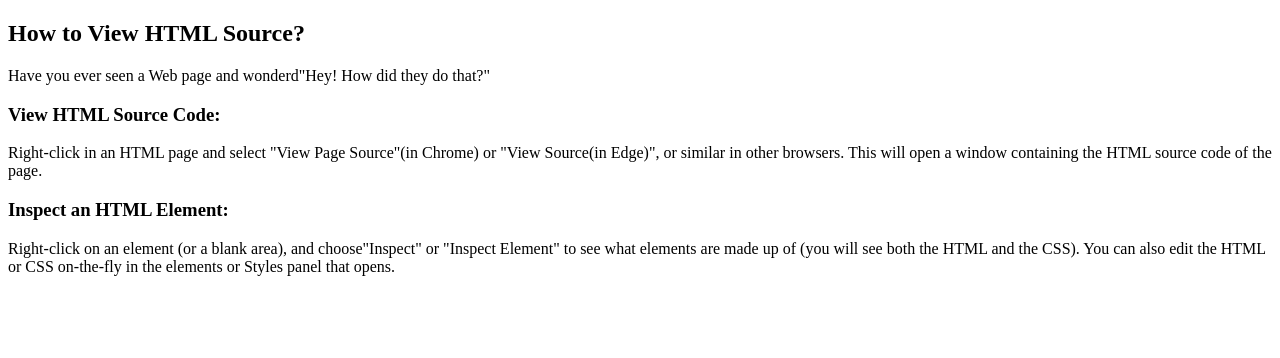
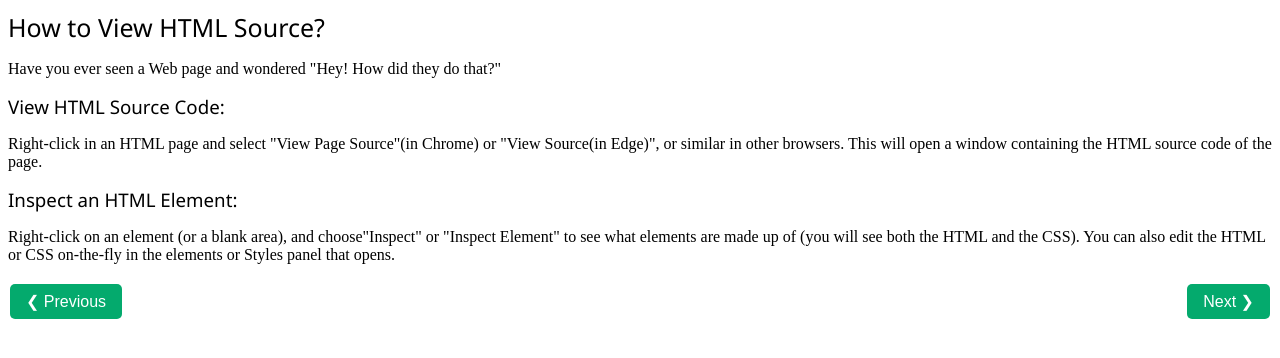
Before and after one commit to ashiacse/Web-Development, a plain HTML site: page index.html in a window 1280 px wide. Drawn offline with Linux system fonts and the light colour scheme.

Commit message:
Add files via upload
Web Development Class 1

```diff
--- a/index.html
+++ b/index.html
@@ -1,15 +1,66 @@
 <!DOCTYPE html>
 <head>
-  <title>Web Development Class 1</title>
+  <title>Web Development Class </title>
+  <style>
+  h2 {
+    font-size: 25px;
+}
+  h1, h2, h3, h4, h5, h6 {
+    font-family: "Segoe UI",Arial,sans-serif;
+    font-weight: 400;
+    margin: 10px 0;
+}
+.button {
+  border: none;
+  color: white;
+  padding: 8px 16px;
+  text-align: center;
+  text-decoration: none;
+  display: inline-block;
+  font-size: 16px;
+  margin: 4px 2px;
+  border-radius: 5px;
+  transition-duration: 0.1s;
+  cursor: pointer;
+}
+  .button1 {
+  float: left;
+  background-color: #04AA6D;
+  color: #ffffff;
+  border-color: #04AA6D;
+  }
+
+  .button1:hover {
+    background-color: #06915e;
+    color: white;
+  }
+
+  .button2 {
+  float: right;
+  background-color: #04AA6D;
+  color: #ffffff;
+  border-color: #04AA6D;
+  }
+
+  .button2:hover {
+    background-color: #06915e;
+    color: white;
+  }
+  </style>
+  </head>
 </head>
 <body>
   <div>
-    <h2> How to View HTML Source? </h2>
-    <p> Have you ever seen a Web page and wonderd"Hey! How did they do that?"</p>
-    <h3>  View HTML Source Code:</h3>
+    <h2> How to View HTML Source?</h2>
+    <p>Have you ever seen a Web page and wondered "Hey! How did they do that?"
+    </p>
+    <h3>View HTML Source Code:</h3>
       <p> Right-click in an HTML page and select "View Page Source"(in Chrome) or "View Source(in Edge)", or similar in other browsers. This will open a window containing the HTML source code of the page.</p>
       <h3>Inspect an HTML Element:</h3>
       <p>Right-click on an element (or a blank area), and choose"Inspect" or "Inspect Element" to see what elements are made up of (you will see both the HTML and the CSS). You can also edit the HTML or CSS on-the-fly in the elements or Styles panel that opens.</p>
+
+<button class="button button1">❮ Previous</button>
+<button class="button button2">Next ❯</button>
   </div>
 </body>
 </html>
```
